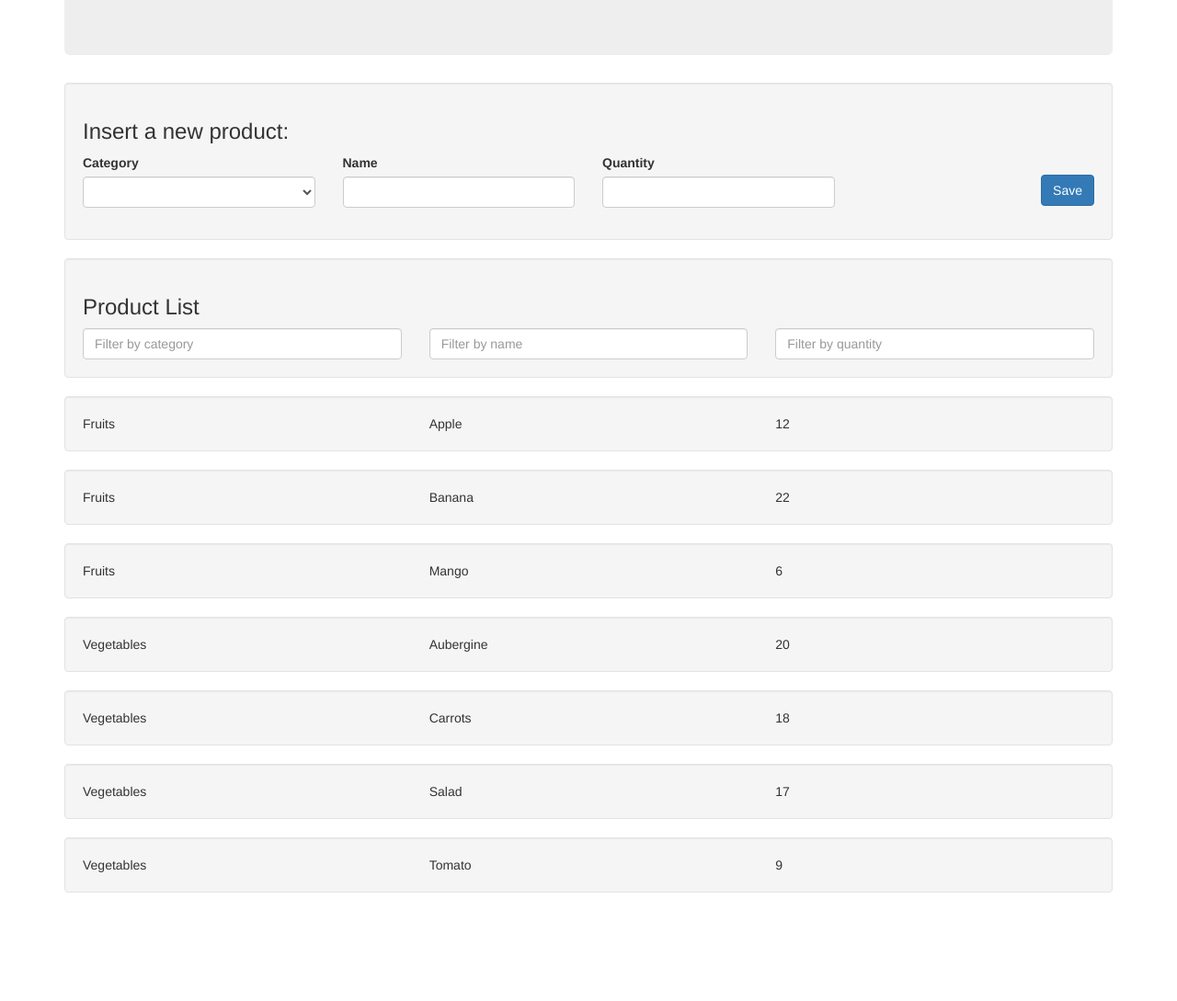
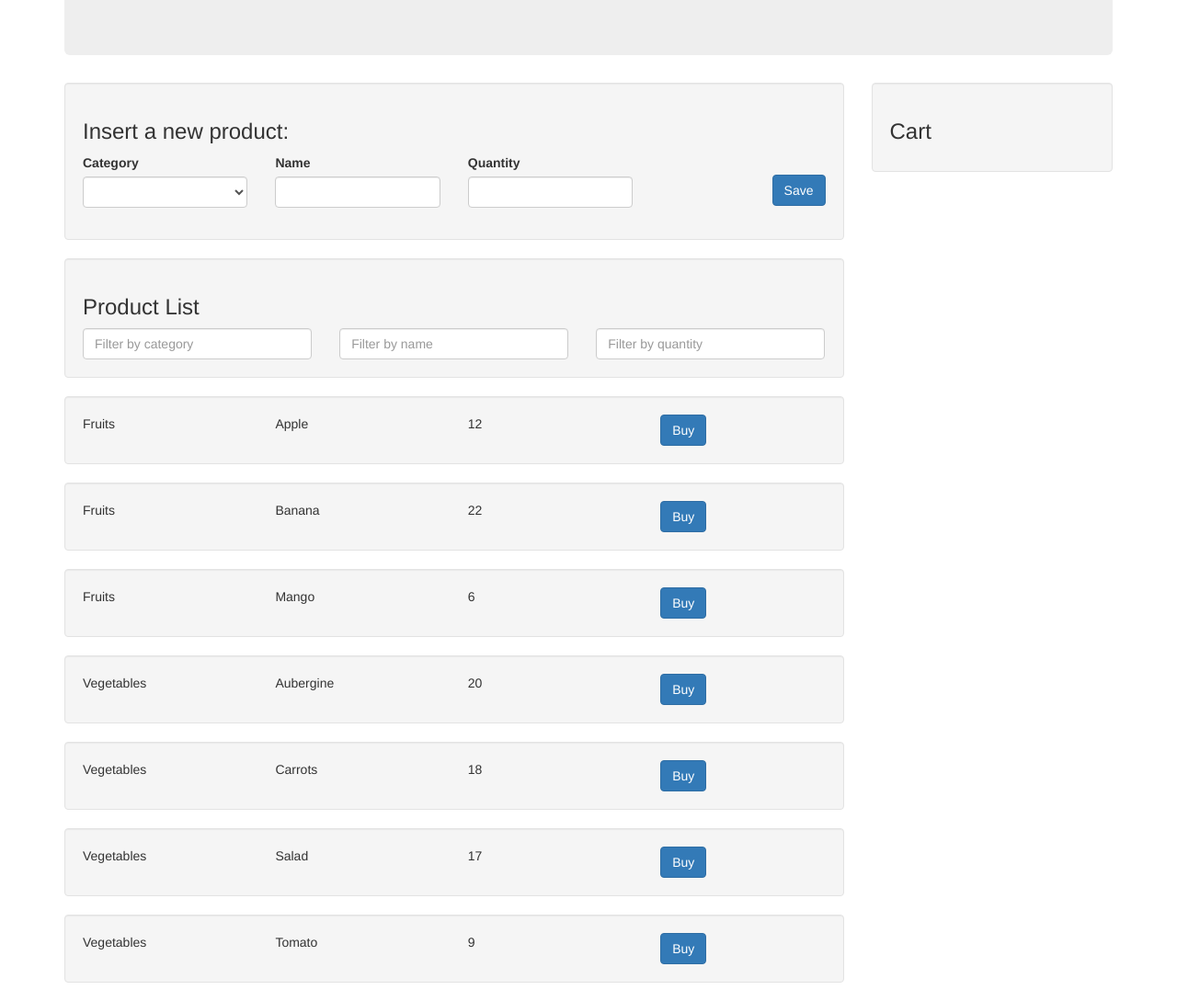
Before and after one commit to linkmesrl/angularjs-quickstart, a website: page src/index.html in a window 1280 px wide. Shown: the part 351-1440 px from the top of the page at 92% size. Before the commit the page ends 1342 px from the top, so only its background shows below. Drawn offline with Linux system fonts and the light colour scheme.

Commit message:
Cart Controller

```diff
--- a/src/index.html
+++ b/src/index.html
@@ -32,8 +32,8 @@
             <p>Lorem ipsum dolor sit amet, consectetur adipisicing elit. Excepturi asperiores magnam unde itaque distinctio nisi saepe, sed eum rem officiis, molestias deleniti iusto. Temporibus at perspiciatis quis blanditiis eos cupiditate.</p>
             <p><a class="btn btn-primary btn-lg" href="#" role="button">Learn more</a></p>
         </div>
-        <section ng-controller="listCtrl">
-
+        <section ng-controller="listCtrl" class="row">
+            <article class="col-sm-9">
                 <div class="well">
                     <div class="row">
                         <div class="col-xs-12">
@@ -88,11 +88,27 @@
                 </div>
                 <div class="well" ng-repeat="product in products | filter:query">
                     <div class="row">
-                    <div class="col-sm-4">{{product.category}}</div>
-                    <div class="col-sm-4">{{product.name}}</div>
-                    <div class="col-sm-4">{{product.quantity}}</div>
+                        <div class="col-sm-3">{{product.category}}</div>
+                        <div class="col-sm-3">{{product.name}}</div>
+                        <div class="col-sm-3">{{product.quantity}}</div>
+                        <div class="col-sm-3">
+                            <a href="" ng-click="addToCart(product)" class="btn btn-primary">Buy</a>
                         </div>
                     </div>
+                </div>
+            </article>
+            <article ng-controller="cartCtrl" class="col-sm-3">
+                <div class="well">
+                    <div class="row">
+                        <div class="col-xs-12">
+                            <h3>Cart</h3>
+                        </div>
+                    </div>
+                    <div class="row" ng-repeat="item in cart">
+                        <div class="col-xs-12">{{item.name}}</div>
+                    </div>
+                </div>
+            </article>
         </section>
     </div>
 
--- a/src/js/main.js
+++ b/src/js/main.js
@@ -21,4 +21,13 @@ angular.module('groceryStore',[])
         $scope.newProduct = null;
     };
 
+    // Define a function to add a product to my cart
+    $scope.cart = [];
+    $scope.addToCart = function(product){
+        $scope.cart.push(product);
+    };
+
+})
+.controller('cartCtrl', function($scope){
+
 });
```
Lines whose indentation alone changed are shown as unchanged.
